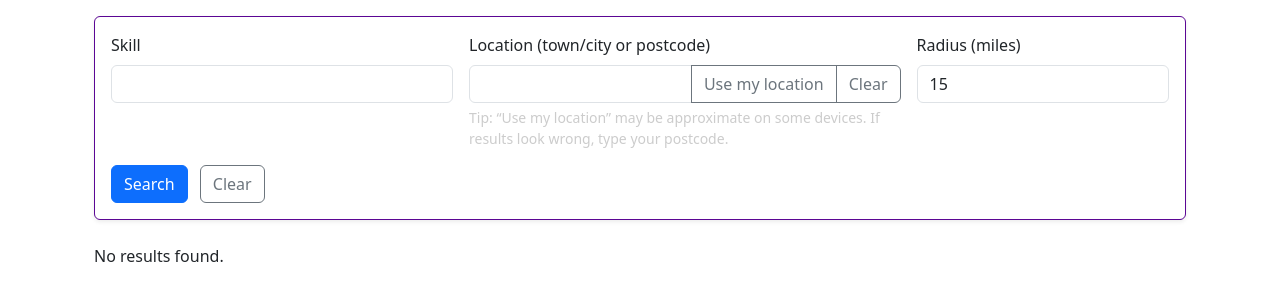
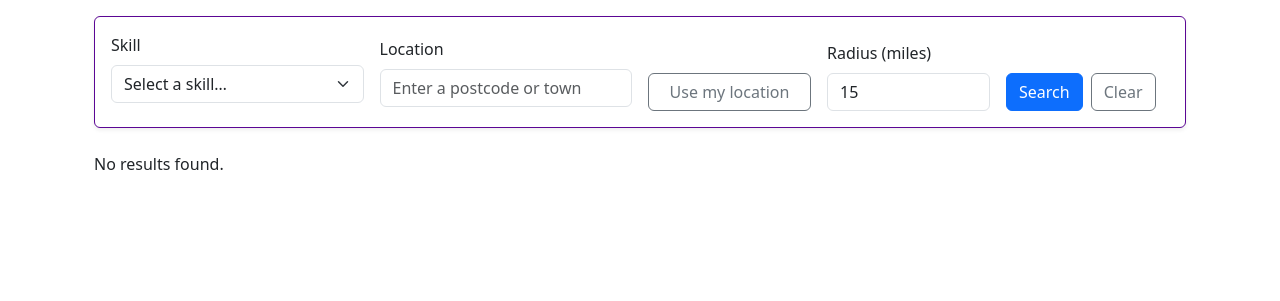
Before and after one commit to amiravalbaker/skillshop, a Django app: page /search/ in a window 1280 px wide. Shown: the part 56-357 px from the top of the page. Run offline with Django 4.2, Linux system fonts and the light colour scheme; data that the repository does not hold is empty.

Commit message:
update search UX

```diff
--- a/config/settings.py
+++ b/config/settings.py
@@ -27,7 +27,7 @@ TEMPLATES_DIR = os.path.join(BASE_DIR, 'templates')
 SECRET_KEY = os.environ.get("SECRET_KEY")
 
 # SECURITY WARNING: don't run with debug turned on in production!
-DEBUG = False
+DEBUG = True
 
 ALLOWED_HOSTS = [
     '.herokuapp.com',
--- a/skills/forms.py
+++ b/skills/forms.py
@@ -25,23 +25,41 @@ class ListingForm(forms.ModelForm):
         help_text="Enter a town/city or postcode"
     )
     skill_choice = forms.ChoiceField(label="Skill")
-    new_skill = forms.CharField(label="New skill name",required=False, max_length=100,)
+    new_skill = forms.CharField(label="New skill name",required=False, max_length=100)
 
     class Meta:
         model = Listing
         fields = ["description", "price", "is_active", "photo_1", "photo_2", "photo_3"]
 
     def __init__(self, *args, **kwargs):
+        # ⭐ Safely extract search_mode, default False
+        search_mode = kwargs.pop("search_mode", False)
         super().__init__(*args, **kwargs)
 
         # Build dropdown choices from Skill table + add "Other/New skill..."
         skill_choices = [(str(s.id), s.name) for s in Skill.objects.order_by("name")]
         skill_choices.append((NEW_SKILL_VALUE, "Other / New skill…"))
+
         self.fields["skill_choice"].choices = [("", "Select a skill…")] + skill_choices
+
+        # Make dropdown look like Bootstrap input
+        self.fields["skill_choice"].widget.attrs.update({"class": "form-select"})
+        #self.fields["skill_choice"].label = ""
 
         # If editing an existing listing, preselect its current skill
         if self.instance and getattr(self.instance, "pk", None):
             self.fields["skill_choice"].initial = str(self.instance.skill_id)
+
+       # ⭐ SEARCH MODE BEHAVIOUR
+        if search_mode:
+        # Hide the new skill field
+            self.fields["new_skill"].widget = forms.HiddenInput()
+        # # Remove the "__new__" option
+            filtered = [c for c in self.fields["skill_choice"].choices
+                        if c[0] != NEW_SKILL_VALUE]
+            self.fields["skill_choice"].choices = filtered
+            # ⭐ Allow empty selection (prevents "This field is required")
+            self.fields["skill_choice"].required = False
 
     def clean(self):
         cleaned = super().clean()
--- a/skills/templates/skills/search.html
+++ b/skills/templates/skills/search.html
@@ -4,50 +4,73 @@
 {% block content %}
 <div class="container py-5">
 
-<!--Search form-->
 <form method="get" class="card card-body shadow-sm mb-4">
-    <div class="row g-3">
-
-      <div class="col-12 col-md-4">
+  <div class="row g-3 align-items-end">
+    <!-- Skill dropdown -->
+      <div class="col-12 col-md-3">
         <label class="form-label">Skill</label>
-        <input class="form-control" type="text" name="skill" value="{{ skill_q }}">
+        <div class="mb-2">
+          <!--{{ form.skill_choice.label_tag }} -->
+          {{ form.skill_choice }}
+          {% if form.skill_choice.errors %}
+            <div class="text-danger small">{{ form.skill_choice.errors }}</div>
+            {% endif %}
           </div>
 
-      <div class="col-12 col-md-5">
-        <label class="form-label">Location (town/city or postcode)</label>
-
-        <div class="input-group">
-          <input class="form-control" type="text" name="location" id="location-input" value="{{ location_q }}">
-          <button class="btn btn-outline-secondary" type="button" id="use-location-btn">Use my location</button>
-          <button class="btn btn-outline-secondary" type="button" id="clear-location-btn">Clear</button>
+      <!-- New skill box (hidden in search mode) -->
+      <div id="new-skill-box" style="display:none;">
+        {{ form.new_skill.label_tag }}
+        {{ form.new_skill }}
+        {% if form.new_skill.errors %}
+          <div class="text-danger small">{{ form.new_skill.errors }}</div>
+        {% endif %}
+      </div>
     </div>
 
-        <div id="geo-status" class="form-text text-muted mt-1">
-          Tip: “Use my location” may be approximate on some devices. If results look wrong, type your postcode.
-        </div>
+    <!-- Location -->
+    <div class="col-12 col-md-3">
+      <label class="form-label">Location</label>
+      <input class="form-control" type="text" name="location" id="location-input"
+             value="{{ location_q }}" placeholder="Enter a postcode or town">
+
+      <div id="geo-status" class="form-text text-muted mt-1"></div>
 
       <input type="hidden" name="lat" id="lat">
       <input type="hidden" name="lon" id="lon">
     </div>
 
-      <div class="col-12 col-md-3">
-        <label class="form-label">Radius (miles)</label>
-        <input class="form-control" type="number" name="radius" value="{{ radius_miles }}" min="1">
+    <!-- Use my location -->
+    <div class="col-12 col-md-2 d-flex align-items-end">
+      <button class="btn btn-outline-secondary w-100" type="button" id="use-location-btn">
+        Use my location
+      </button>
     </div>
 
-      <div class="col-12">
-        <button class="btn btn-primary" type="submit">Search</button>
-        <a class="btn btn-outline-secondary ms-2" href="{% url 'search' %}">Clear</a>
+    <!-- Radius -->
+    <div class="col-12 col-md-2">
+      <label class="form-label">Radius (miles)</label>
+      <input class="form-control" type="number" name="radius"
+             value="{{ radius_miles }}" min="1">
+    </div>
+
+    <!-- Search + Clear -->
+    <div class="col-12 col-md-1 d-flex gap-2">
+      <button class="btn btn-primary flex-fill" type="submit">Search</button>
+      <a class="btn btn-outline-secondary flex-fill" href="{% url 'search' %}">Clear</a>
     </div>
 
   </div>
 </form>
+
+
+
 
   {% if location_error %}
   <div class="alert alert-warning mt-3">
     {{ location_error }}
   </div>
   {% endif %}
+
 
   <!--The search results-->
   <div class="row g-4">
@@ -91,9 +114,18 @@
 
               {% if listing.review_count %}
               <div class="mt-2">
+                <!-- Star display -->
+                {% for i in "12345" %}
+                {% if forloop.counter <= listing.avg_rating_int %} <spanclass="text-warning">★</span>
+                  {% else %} <span class="text-muted">★</span>
+                  {% endif %}
+                  {% endfor %}
+                  <!-- numeric rrating-->
                   <span class="badge text-bg-warning text-dark">
                     {{ listing.avg_rating|floatformat:1 }}/5
                   </span>
+
+                  <!--Review count-->
                   <small class="text-muted">({{ listing.review_count }})</small>
               </div>
               {% else %}
@@ -102,7 +134,6 @@
 
             </div>
           </div>
-
         </div>
       </div>
     </div>
@@ -115,5 +146,6 @@
 
 </div>
 
-<script src="{% static 'js/geolocate.js' %}"></script>
+<script src="{% static 'js/listing.js' %}?v=2"></script>
+<script src="{% static 'js/geolocate2.js' %}"></script>
 {% endblock %}
--- a/skills/views.py
+++ b/skills/views.py
@@ -96,9 +96,12 @@ def create_listing(request):
 
 
 def search(request):
+
     listings = Listing.objects.select_related("skill", "provider", "provider__user", "location").filter(is_active=True).annotate(avg_rating=Avg("reviews__rating"), review_count=Count("reviews"))
+    form = ListingForm(request.GET, search_mode=True)  # Pass search_mode=True to the form to adjust its behavior
+    #skill_q = request.GET.get("skill", "").strip()
+    skill_q = request.GET.get("skill_choice") or request.GET.get("skill")
 
-    skill_q = request.GET.get("skill", "").strip()
     location_q = request.GET.get("location", "").strip()
 
     # miles (default 15)
@@ -109,55 +112,35 @@ def search(request):
     lon = request.GET.get("lon")
 
     if skill_q:
-        listings = listings.filter(skill__name__icontains=skill_q)
+        listings = listings.filter(skill_id=skill_q)
+
+    try: r_miles = float(radius_miles)
+    except ValueError: r_miles = 15.0
 
     # Determine user coords
     user_coords = None
     location_error = None
 
     # Determine whether the user attempted location filtering at all
-    attempted_location_filter = bool(location_q) or (lat and lon)
+    #attempted_location_filter = bool(location_q) or (lat and lon)
 
-    # Prefer browser coordinates if present
+    # Browser coordinates if present
     if lat and lon:
         try:
             user_coords = (float(lat), float(lon))
         except ValueError:
-            user_coords = None
-            location_error = "Could not read your browser location. Please type your postcode/town."
+            location_error = "Could not read your browser location."
 
+     # OFallback: geocode typed location
+    if not user_coords and location_q:
+        geolocator = Nominatim(user_agent="skillshop")
+        geo = geolocator.geocode(location_q)
+        if geo:
+            user_coords = (geo.latitude, geo.longitude)
+        else:
+            location_error = "Could not find that location. Try a full postcode or town/city name."
 
-     # Otherwise geocode typed location (avoid "Current location ..." text)
-    if user_coords is None and location_q:
-        if location_q.lower().startswith("current location"):
-            location_error = "Your browser location was unavailable. Please type your postcode/town."
-        else:
-            geo = Nominatim(user_agent="skillshop").geocode(location_q)
-            if geo:
-                user_coords = (geo.latitude, geo.longitude)
-            else:
-                location_error = "Could not find that location. Try a full postcode or town/city name."
-
-     # Parse radius in miles
-    try:
-        r_miles = float(radius_miles) if radius_miles else 15.0
-    except ValueError:
-        r_miles = 15.0
-
-    # If the user attempted location filtering but we couldn't get coords => show NO results
-    if attempted_location_filter and user_coords is None:
-
-    # Filter by distance (uses listing.location coords)
-        return render(request, "skills/search.html", {
-            "results": [],
-            "skill_q": skill_q,
-            "location_q": location_q,
-            "radius_miles": radius_miles,
-            "location_error": location_error or "Please enter a valid location.",
-        })
-
-    # Build results
-    results = []
+    results=[]
     if user_coords:
         for listing in listings:
             if not listing.location:
@@ -165,18 +148,23 @@ def search(request):
             listing_coords = (listing.location.latitude, listing.location.longitude)
             d_miles = geodesic(user_coords, listing_coords).miles
             if d_miles <= r_miles:
+                listing.avg_rating_int = int(listing.avg_rating or 0)
                 results.append((listing, d_miles))
         results.sort(key=lambda x: x[1])
     else:
-        # No location filter used => show all listings with no distance
-        results = [(l, None) for l in listings]
+        # No location filtering, just show all results with avg_rating_int annotated for star display
+        for listing in listings:
+            listing.avg_rating_int = int(listing.avg_rating or 0)
+            results.append((listing, None))  # No distance
 
+    # Filter by distance (uses listing.location coords)
     return render(request, "skills/search.html", {
         "results": results,
         "skill_q": skill_q,
         "location_q": location_q,
         "radius_miles": radius_miles,
         "location_error": location_error,
+        "form": form,
     })
 
 @login_required
--- a/static/js/geolocate.js
+++ /dev/null
@@ -1,66 +0,0 @@
-(function () {
-  const useBtn = document.getElementById("use-location-btn");
-  const clearBtn = document.getElementById("clear-location-btn");
-  const latEl = document.getElementById("lat");
-  const lonEl = document.getElementById("lon");
-  const locationInput = document.getElementById("location-input");
-  const statusEl = document.getElementById("geo-status");
-
-  function setStatus(msg) {
-    if (statusEl) statusEl.textContent = msg;
-  }
-
-  function clearLocationOnly() {
-    if (latEl) latEl.value = "";
-    if (lonEl) lonEl.value = "";
-    if (locationInput) locationInput.value = "";
-    setStatus("Location cleared. Type a postcode/town or click “Use my location” again.");
-  }
-
-  if (clearBtn) clearBtn.addEventListener("click", clearLocationOnly);
-
-  if (!useBtn) return;
-
-  useBtn.addEventListener("click", function () {
-    if (!navigator.geolocation) {
-      setStatus("Geolocation is not supported by your browser. Please type your postcode.");
-      return;
-    }
-
-    setStatus("Detecting your location…");
-
-    navigator.geolocation.getCurrentPosition(
-      function (pos) {
-        const lat = pos.coords.latitude;
-        const lon = pos.coords.longitude;
-        const acc = pos.coords.accuracy; // meters
-        const miles = acc / 1609.34;
-
-        if (latEl) latEl.value = lat;
-        if (lonEl) lonEl.value = lon;
-
-         // Label accuracy so users understand reliability
-        const label =
-          acc <= 200 ? "Precise" :
-          acc <= 2000 ? "Approximate" :
-          "Very approximate";
-
-        // Show the user what’s being used for location and accuracy, so they understand the results and can choose to clear if it looks wrong
-        if (locationInput) {
-          locationInput.value = `Current location (${label}, ±${miles.toFixed(2)} miles)`;
-        }
-
-        if (acc <= 2000) {
-          setStatus(`Location detected (${label}, ±${miles.toFixed(2)} miles). Click Search.`);
-        } else {
-          setStatus(`Location detected but may be inaccurate (${label}, ±${miles.toFixed(2)} miles). If results look wrong, type your postcode instead.`);
-        }
-      },
-      function (err) {
-        console.log(err);
-        setStatus("Could not get your location. Allow location access or type your postcode.");
-      },
-      {enableHighAccuracy: true, timeout: 10000, maximumAge: 0 }
-    );
-  });
-})();
--- /dev/null
+++ b/static/js/geolocate2.js
@@ -0,0 +1,73 @@
+console.log("Search page JS loaded");
+
+document.addEventListener("DOMContentLoaded", function () {
+    const locationInput = document.getElementById("location-input");
+    const latField = document.getElementById("lat");
+    const lonField = document.getElementById("lon");
+    const geoStatus = document.getElementById("geo-status");
+    const useLocationBtn = document.getElementById("use-location-btn");
+    const clearBtn = document.getElementById("clear-location-btn");
+
+    // --- Helper: Show failure message ---
+    function showFallback() {
+        locationInput.value = "Location not detected";
+        latField.value = "";
+        lonField.value = "";
+        geoStatus.textContent = ""; // no visible status
+    }
+
+    // --- Helper: Fill visible box + hidden fields ---
+    function setLocation(lat, lon) {
+        latField.value = lat;
+        lonField.value = lon;
+
+        // Show lat/lon in the visible input
+        locationInput.value = `${lat.toFixed(2)}, ${lon.toFixed(2)}`;
+
+        geoStatus.textContent = ""; // no success message
+    }
+
+    // --- Geolocation function ---
+    function detectLocation() {
+        // ⭐ Show detecting message AFTER clearing any template value
+        locationInput.value = "";
+        setTimeout(() => {
+            locationInput.value = "Detecting location…";
+        }, 10);
+
+        geoStatus.textContent = ""; // no "detecting" message
+
+        if (!navigator.geolocation) {
+            showFallback();
+            return;
+        }
+
+        navigator.geolocation.getCurrentPosition(
+            (pos) => {
+                const lat = pos.coords.latitude;
+                const lon = pos.coords.longitude;
+                setLocation(lat, lon);
+            },
+            () => {
+                showFallback();
+            },
+            { enableHighAccuracy: true, timeout: 8000 }
+        );
+    }
+
+
+    // --- Manual "Use my location" button ---
+    useLocationBtn.addEventListener("click", detectLocation);
+
+    // --- Clear button ---
+    if (clearBtn) {
+        clearBtn.addEventListener("click", function () {
+            locationInput.value = "";
+            latField.value = "";
+            lonField.value = "";
+            geoStatus.textContent = "";
+            const skillInput = document.querySelector("input[name='skill']");
+            if (skillInput) skillInput.value = "";
+        });
+    }
+});
```
Lines whose indentation alone changed are shown as unchanged.
